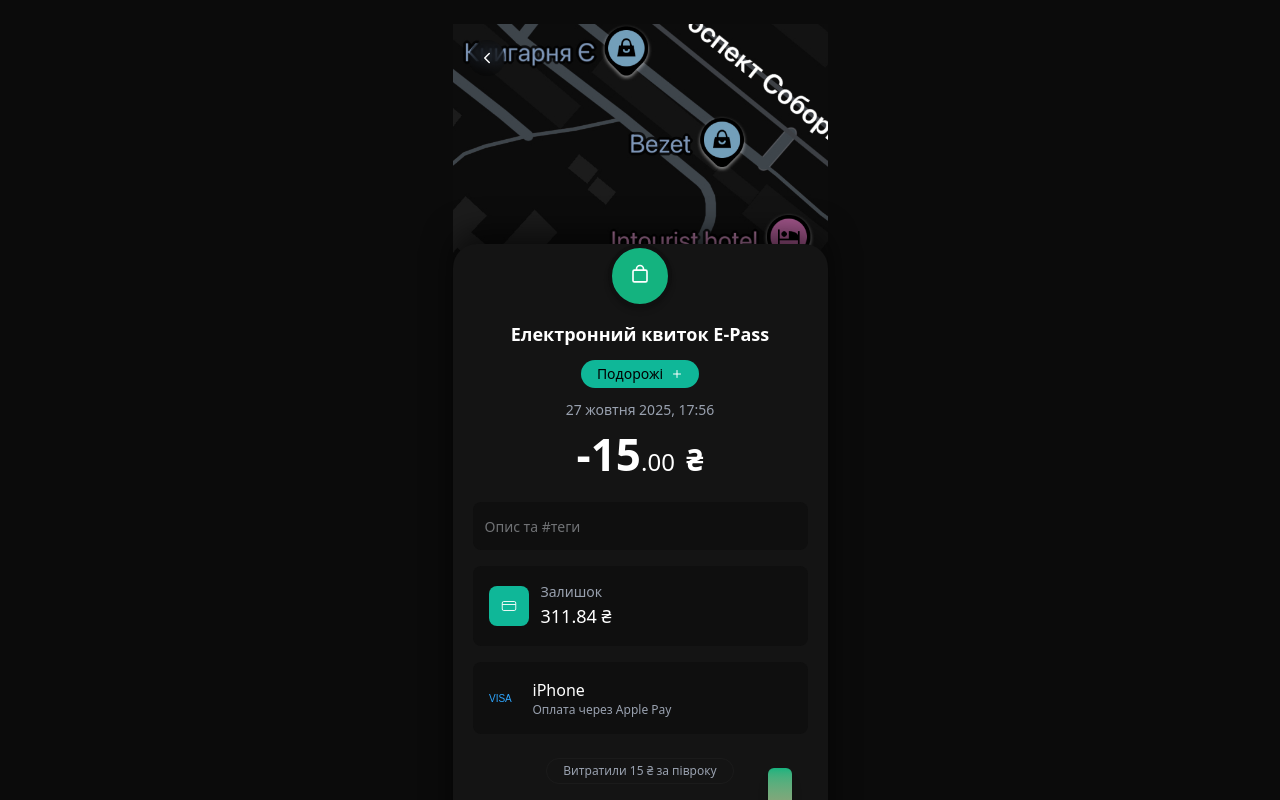
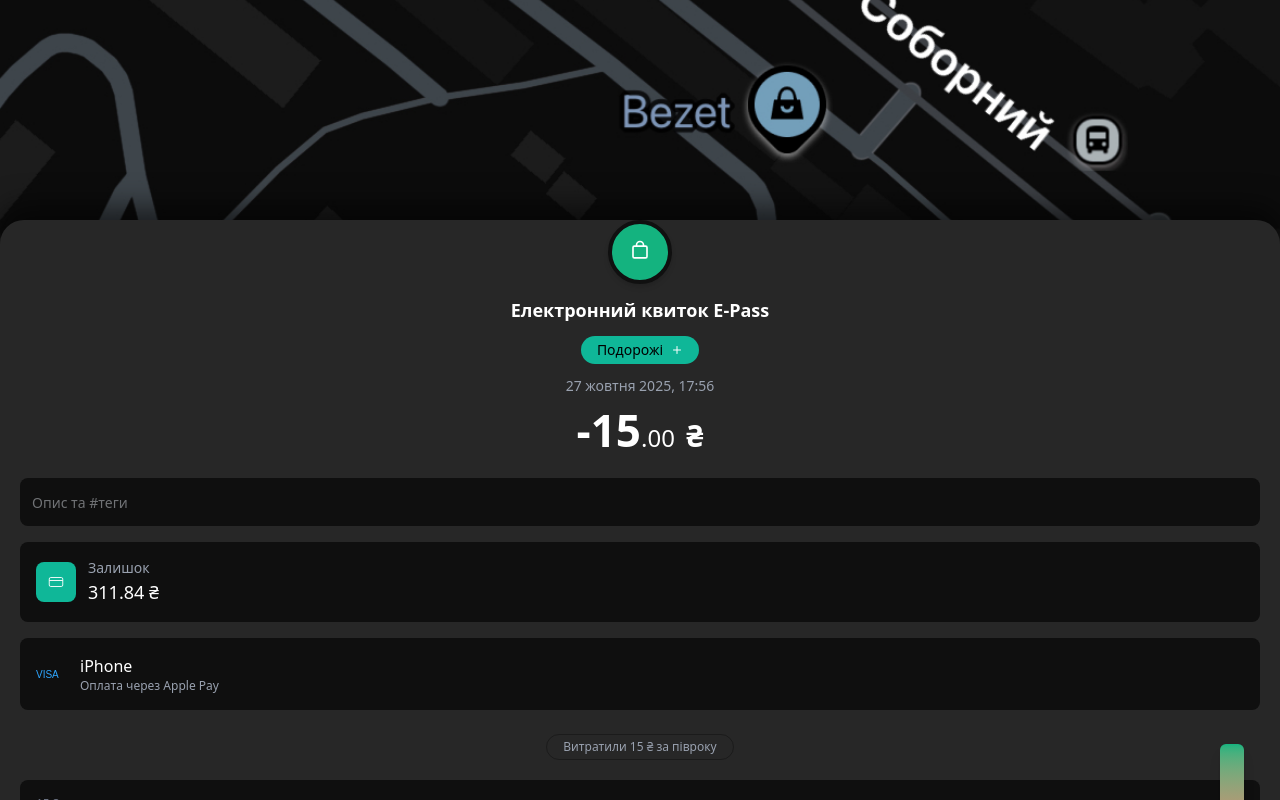
Before and after one commit to payton-ggg/mono-bill, a React (Vite) app: page / in a window 1280 px wide. Shown: the top 800 px of the page. Built offline with nearby package versions, Linux system fonts and the light colour scheme.

Commit message:
refactor(App): simplify layout and remove unused components
- Remove back button and simplify container structure
- Update color scheme and background colors
- Clean up unused UI elements while maintaining core functionality

```diff
--- a/src/App.tsx
+++ b/src/App.tsx
@@ -1,44 +1,18 @@
 export default function EPassPixel() {
   return (
-    <div className="min-h-screen bg-[#0b0b0b] flex justify-center items-start py-6">
-      {/* Frame (375px width) */}
-      <div className="w-[375px]">
-        {/* Top map */}
+    <div className="min-h-screen bg-[#1e1e1e] flex justify-center items-start">
+      <div className="w-full">
         <div className="relative w-full h-[260px] rounded-b-[28px] overflow-hidden">
           <img
             src="/map.png"
             alt="map"
             className="absolute inset-0 w-full h-full object-cover"
           />
-          {/* Back button (left) */}
-          <button
-            aria-label="back"
-            className="absolute top-4 left-4 w-9 h-9 flex items-center justify-center rounded-full bg-black/30 backdrop-blur-sm"
-          >
-            <svg
-              width="18"
-              height="18"
-              viewBox="0 0 24 24"
-              fill="none"
-              xmlns="http://www.w3.org/2000/svg"
-            >
-              <path
-                d="M15 18L9 12L15 6"
-                stroke="white"
-                strokeWidth="2"
-                strokeLinecap="round"
-                strokeLinejoin="round"
-              />
-            </svg>
-          </button>
         </div>
 
-        {/* Sheet */}
-        <div className="relative -mt-10 bg-[#141414] rounded-t-3xl pb-8 px-5 shadow-[0_-12px_30px_rgba(0,0,0,0.6)]">
-          {/* Top badge */}
+        <div className="relative -mt-10 bg-[#272727] rounded-t-3xl pb-8 px-5 shadow-[0_-12px_30px_rgba(0,0,0,0.6)]">
           <div className="flex justify-center -mt-10 mb-3">
             <div className="w-16 h-16 rounded-full bg-[#14b37f] shadow-md flex items-center justify-center border-4 border-[#101010]">
-              {/* luggage icon */}
               <svg
                 width="28"
                 height="28"
@@ -101,7 +75,7 @@
             </div>
           </div>
 
-          {/* Description / tags input */}
+          <div>
             <div className="mt-6">
               <div className="w-full rounded-lg bg-[#0f0f0f] p-3 text-gray-300 placeholder-gray-500">
                 <input
@@ -205,7 +179,7 @@
 
                     {/* large bar for October */}
                     <div className="flex flex-col items-center gap-2 ml-auto">
-                    <div className="w-6 h-32 rounded-t-md bg-gradient-to-t from-[#ff6b6b] to-[#14b37f] shadow-lg"></div>
+                      <div className="w-6 h-32 rounded-t-md bg-linear-to-t from-[#ff6b6b] to-[#14b37f] shadow-lg"></div>
                       <div className="text-[11px] text-gray-400 mt-2">жов</div>
                     </div>
                   </div>
@@ -215,12 +189,13 @@
 
             {/* Split expense button */}
             <div className="mt-6">
-            <button className="w-full py-3 rounded-xl bg-gradient-to-b from-[#0e0e0e] to-[#0b0b0b] border border-[#222] text-white font-semibold">
+              <button className="w-full py-3 rounded-xl bg-linear-to-b from-[#0e0e0e] to-[#0b0b0b] border border-[#222] text-white font-semibold">
                 Розділити витрату
               </button>
             </div>
           </div>
         </div>
       </div>
+    </div>
   );
 }
```
Lines whose indentation alone changed are shown as unchanged.
